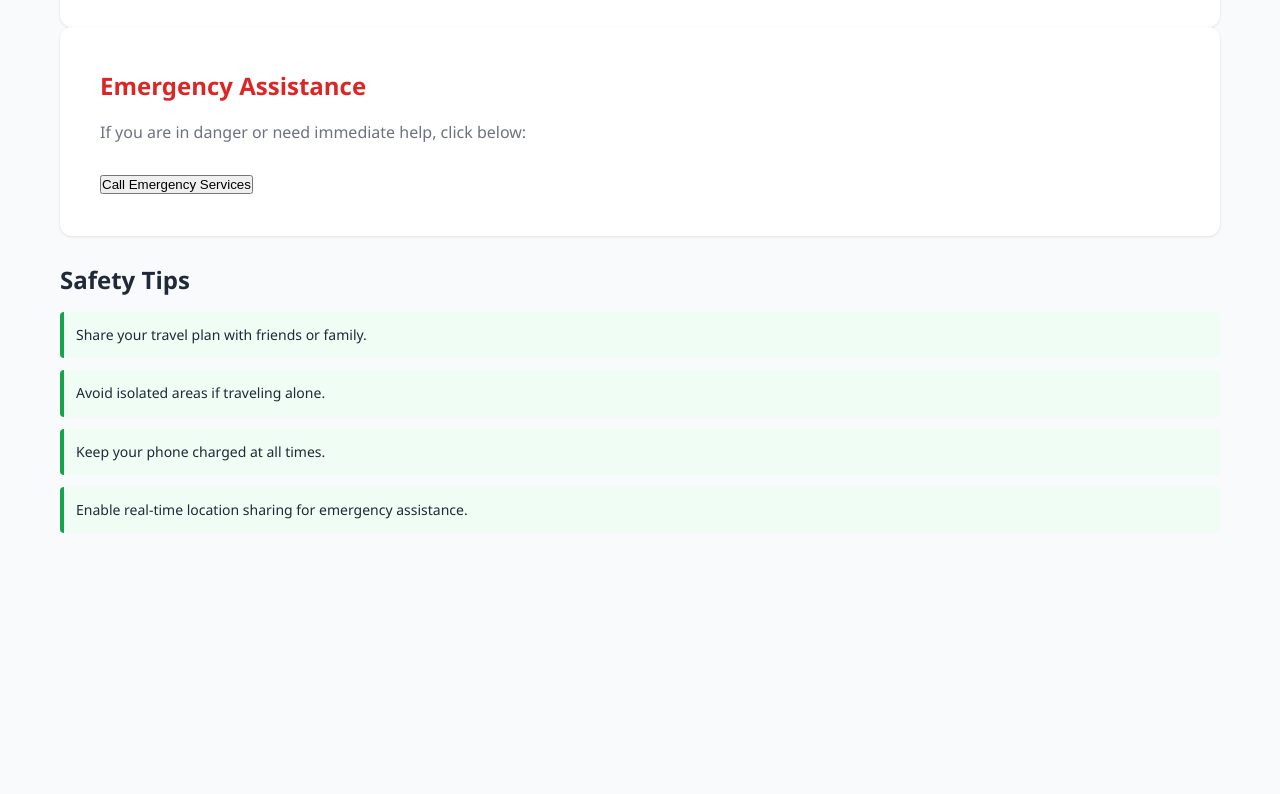
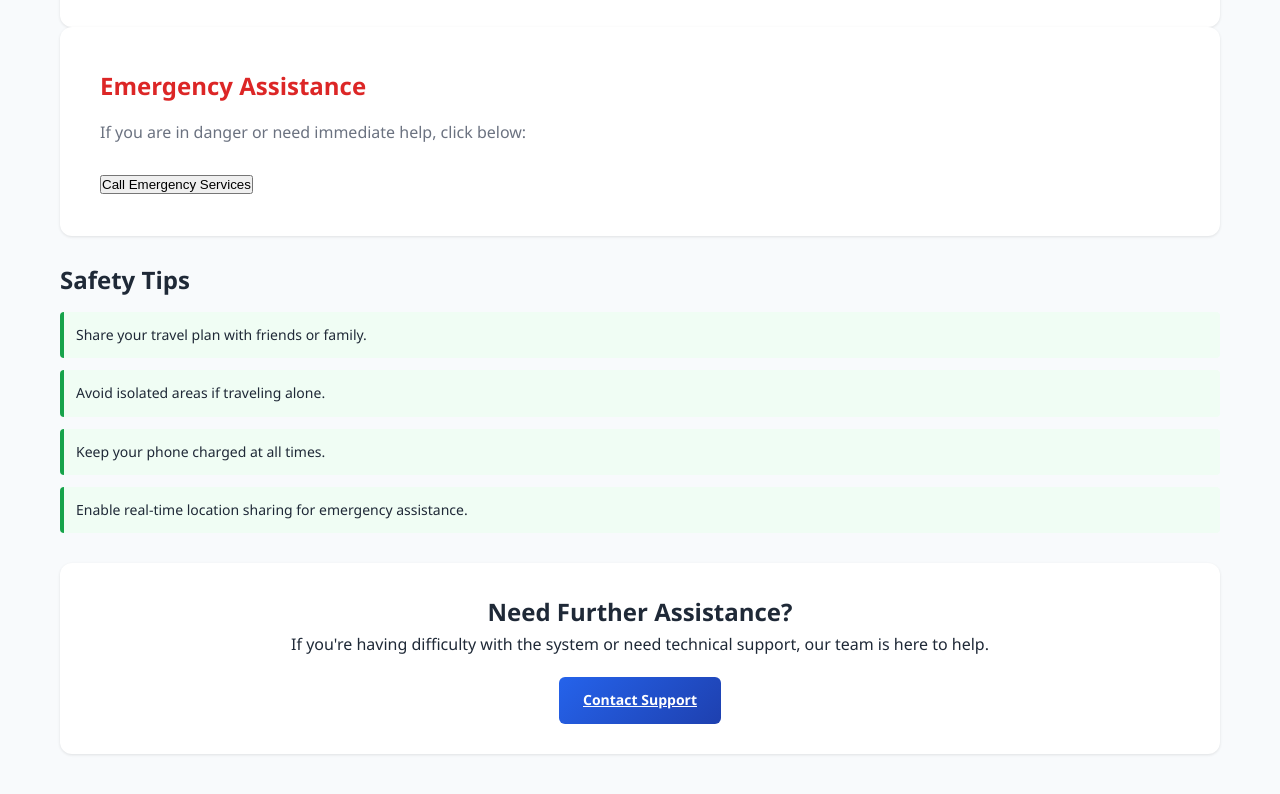
Before and after one commit to Atharva3296/Tourist_safety, a plain HTML site: page register.html in a window 1280 px wide. Shown: the part 376-1170 px from the top of the page. Before the commit the page ends 949 px from the top, so only its background shows below. Drawn offline with Linux system fonts and the light colour scheme.

Commit message:
Update register.html
Added a contact support section for technical assistance.

```diff
--- a/register.html
+++ b/register.html
@@ -52,6 +52,14 @@
             <p>Enable real-time location sharing for emergency assistance.</p>
         </div>
     </section>
+
+    <section class="contact-card" style="margin-top: 30px; text-align: center;">
+        <h2>Need Further Assistance?</h2>
+        <p>If you're having difficulty with the system or need technical support, our team is here to help.</p>
+        <div style="margin-top: 20px;">
+            <a href="contact.html" class="btn btn-primary">Contact Support</a>
+        </div>
+    </section>
 </main>
 
 <script src="script.js"></script>
```
